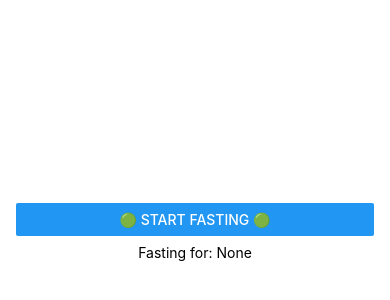
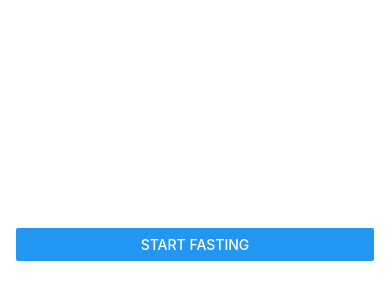
Before and after one commit to lukestringer90/FastingApp, a React Native app: screen / in a window 390 px wide. Shown: the part 186-486 px from the top of the page. Built offline with nearby package versions, Linux system fonts and the light colour scheme.

Commit message:
Show time fasted for in label

```diff
--- a/App.tsx
+++ b/App.tsx
@@ -6,14 +6,7 @@
  */
 
 import React, {useEffect, useState} from 'react';
-import {
-  Alert,
-  Button,
-  SafeAreaView,
-  StyleSheet,
-  Text,
-  View,
-} from 'react-native';
+import {Button, SafeAreaView, StyleSheet, Text, View} from 'react-native';
 import moment from 'moment';
 import {useAsyncStorage} from '@react-native-async-storage/async-storage';
 
@@ -21,17 +14,18 @@ type Nullable<T> = T | null;
 
 function App(): JSX.Element {
   const [startDate, setStartDate] = useState<Nullable<moment.Moment>>();
+  const [endDate, setEndDate] = useState<Nullable<moment.Moment>>();
   const [_, setTime] = useState(new Date());
 
   const {getItem, setItem, removeItem} = useAsyncStorage('@startDate');
 
-  const readItemFromStorage = async () => {
+  const readStartDate = async () => {
     const jsonValue = await getItem();
     const date = jsonValue != null ? JSON.parse(jsonValue) : null;
     setStartDate(date);
   };
 
-  const writeItemToStorage = async (date: Nullable<moment.Moment>) => {
+  const writeStartDate = async (date: Nullable<moment.Moment>) => {
     if (date == null) {
       removeItem();
       setStartDate(null);
@@ -43,7 +37,7 @@ function App(): JSX.Element {
   };
 
   useEffect(() => {
-    readItemFromStorage();
+    // readStartDate();
   });
 
   useEffect(() => {
@@ -54,43 +48,66 @@ function App(): JSX.Element {
     return () => clearInterval(interval);
   }, []);
 
-  const timeSinceStartedFasting = () => {
-    if (startDate == null) {
-      return 'None';
+  const timeText = () => {
+    // No time started, ever
+    if (startDate == null && endDate == null) {
+      return null;
     }
 
-    const now = moment();
-    const seconds = now.diff(startDate, 'seconds');
-    const minutes = now.diff(startDate, 'minutes');
-    const hours = now.diff(startDate, 'hours');
+    const endDateToUse = endDate ?? moment();
+    const duration = endDateToUse.from(startDate, true);
 
-    return `${hours}hr ${minutes}min ${seconds}sec`;
-  };
-
-  const startTapped = () => {
-    if (startDate == null) {
-      const start = moment();
-      writeItemToStorage(start);
-    } else {
-      Alert.alert(
-        '',
-        `You fasted for a total of ${timeSinceStartedFasting()}`,
-        [{text: 'OK', onPress: () => console.log('OK Pressed')}],
-      );
-      writeItemToStorage(null);
+    // Currently fasting
+    if (startDate != null && endDate == null) {
+      return `Fasted for ${duration} ⏳`;
+    }
+    // Finished fasting
+    else if (startDate != null && endDate != null) {
+      return `Fast of ${duration} finished 🥣`;
     }
   };
 
-  const buttonText =
-    startDate == null ? '🟢 Start Fasting 🟢' : '🔴 Stop Fasting 🔴';
+  const buttonTapped = () => {
+    // First launch
+    if (startDate == null && endDate == null) {
+      const start = moment();
+      writeStartDate(start);
+    }
+    // Currently fasting
+    else if (endDate == null) {
+      // So stop
+      const end = moment();
+      setEndDate(end);
+    }
+    // Stopped fasting
+    else if (startDate != null && endDate != null) {
+      // So start
+      const start = moment();
+      writeStartDate(start);
+      setEndDate(null);
+    }
+  };
+
+  const buttonText = () => {
+    // First launch
+    if (startDate == null && endDate == null) {
+      return 'Start Fasting';
+    }
+    // Current fasting
+    else if (startDate != null && endDate == null) {
+      return 'Stop Fasting';
+    }
+
+    // startDate != null && endDate != null
+    // Finished
+    return 'Start Fasting';
+  };
 
   return (
     <SafeAreaView style={styles.container}>
       <View>
-        <Button onPress={startTapped} title={buttonText} />
-        <Text style={styles.text}>
-          Fasting for: {timeSinceStartedFasting()}
-        </Text>
+        <Text style={styles.text}>{timeText()}</Text>
+        <Button onPress={buttonTapped} title={buttonText()} />
       </View>
     </SafeAreaView>
   );
@@ -105,6 +122,7 @@ const styles = StyleSheet.create({
   text: {
     textAlign: 'center',
     marginVertical: 8,
+    fontSize: 24,
   },
 });
 
```
